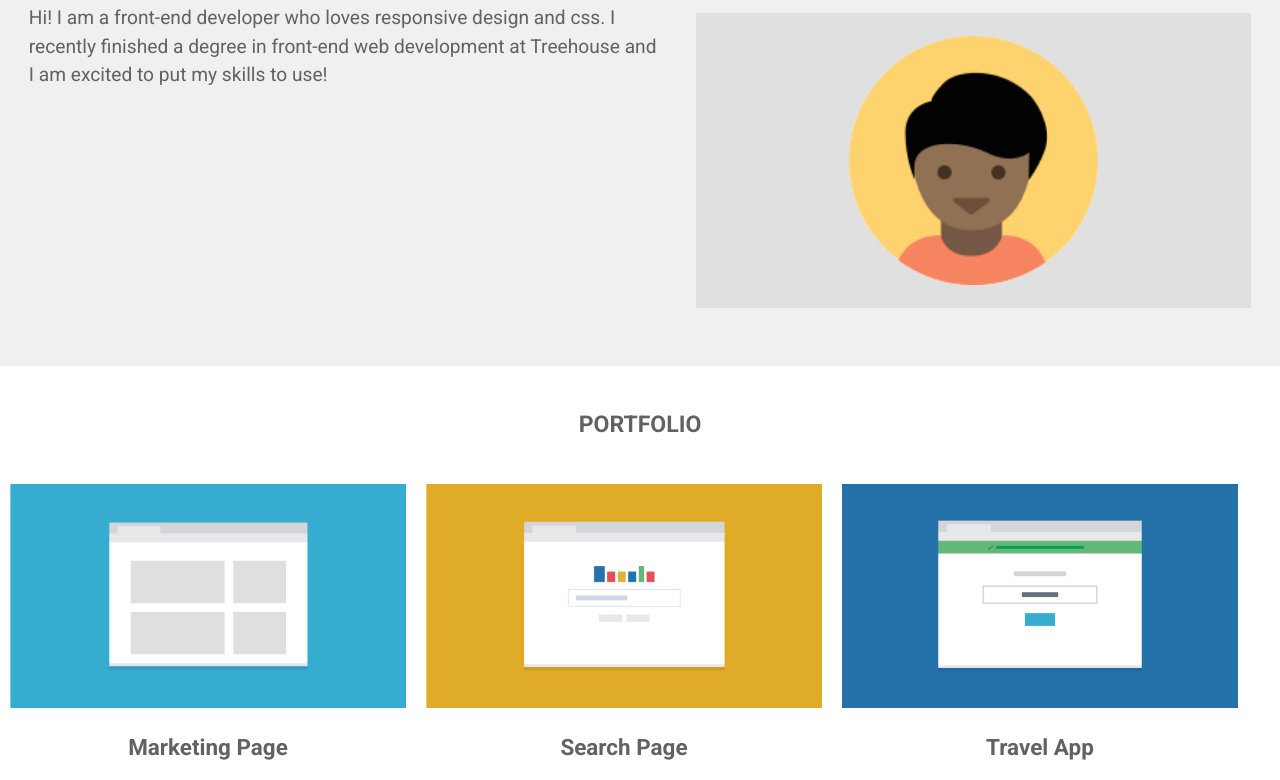
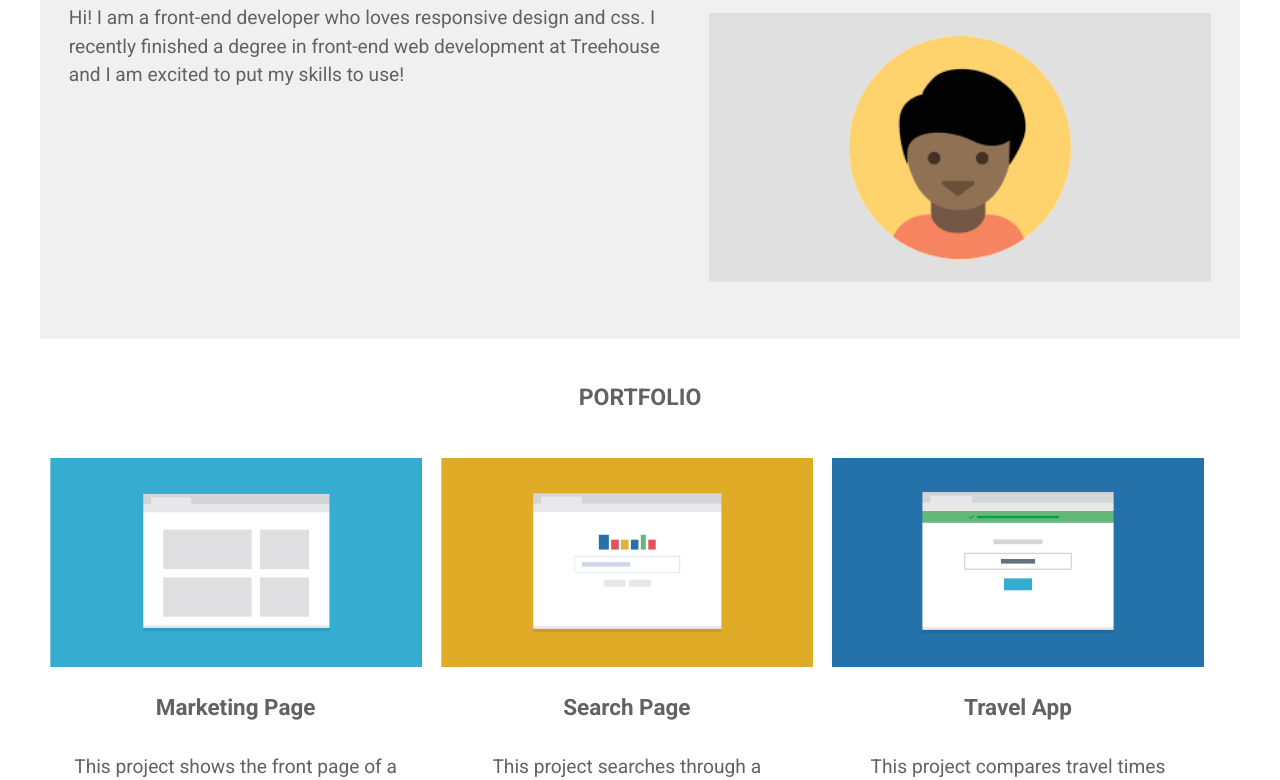
Before and after one commit to howard-slatter/team-treehouse-fe-project-2, a plain HTML site: page index.html in a window 1280 px wide. Shown: the part 90-870 px from the top of the page. Drawn offline with Linux system fonts and the light colour scheme.

Commit message:
+global site width

```diff
--- a/styles/media.css
+++ b/styles/media.css
@@ -81,6 +81,11 @@
 }
 
 @media screen and (min-width: 1025px) {
+  /* Global site width */
+  div.wrap {
+    margin: auto;
+    max-width: 1200px;
+  }
   /* Header */
   header {
     display: flex;
```
